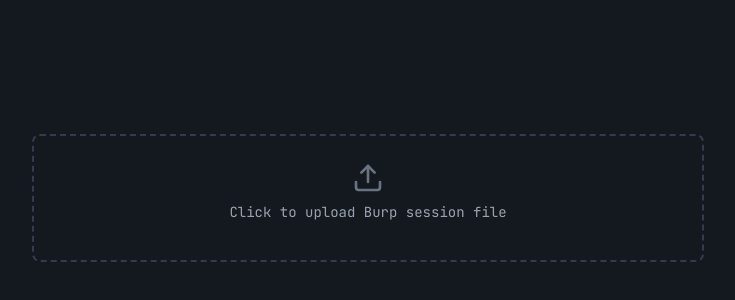
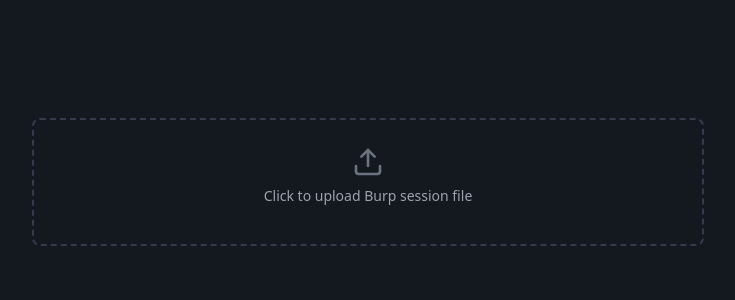
Before and after one commit to boiln/burpy, a Next.js app: page / in a window 1280 px wide. Shown: the part 218-518 px from the top of the page, without its empty margins (272-1007 px from the left). Built offline with nearby package versions, Linux system fonts and the light colour scheme.

Commit message:
fix scroll spacing

```diff
--- a/src/app/layout.tsx
+++ b/src/app/layout.tsx
@@ -30,7 +30,7 @@
             <head>
                 <link rel="icon" href="favicon.ico" sizes="any" />
             </head>
-            <body className={`${jetbrainsMono.variable} font-mono antialiased`}>
+            <body className={`${jetbrainsMono.variable} antialiased`}>
                 <ThemeProvider
                     attribute="class"
                     defaultTheme="dark"
--- a/src/app/page.tsx
+++ b/src/app/page.tsx
@@ -10,7 +10,7 @@
     const [session, setSession] = useState<BurpSession | null>(null);
 
     return (
-        <main className="min-h-screen bg-background p-4">
+        <main className="min-h-screen bg-background">
             <div
                 className={
                     !session ? "h-screen flex items-center justify-center" : ""
```
